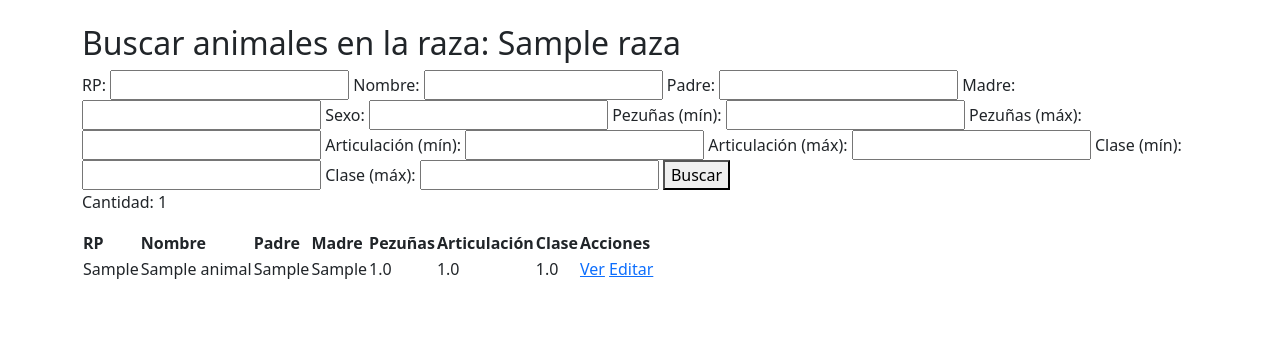
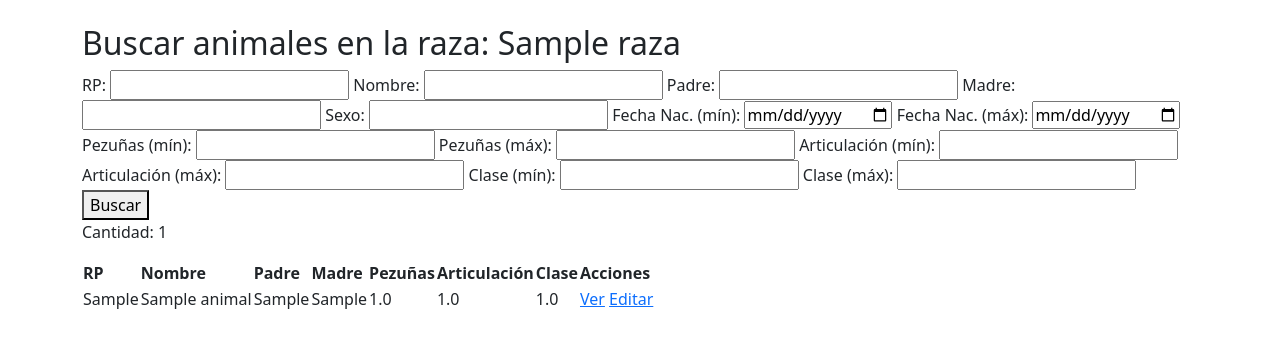
Before and after one commit to Fermin2107/Genetics, a Flask app: page /raza/1/buscar in a window 1280 px wide. Shown: the part 56-404 px from the top of the page. Run offline with Flask 3, Linux system fonts and the light colour scheme; a user stored in the database is signed in; tables that the repository leaves empty hold one stand-in row (values such as "Sample post").

Commit message:
Update buscar.html

```diff
--- a/templates/buscar.html
+++ b/templates/buscar.html
@@ -16,6 +16,12 @@
 
     <label for="sexo">Sexo:</label>
     <input type="text" name="sexo" id="sexo" value="{{ request.args.get('sexo', '') }}">
+
+    <!-- FILTROS FECHA NACIMIENTO -->
+    <label for="fecha_nac_min">Fecha Nac. (mín):</label>
+    <input type="date" name="fecha_nac_min" id="fecha_nac_min" value="{{ request.args.get('fecha_nac_min', '') }}">
+    <label for="fecha_nac_max">Fecha Nac. (máx):</label>
+    <input type="date" name="fecha_nac_max" id="fecha_nac_max" value="{{ request.args.get('fecha_nac_max', '') }}">
 
     <!-- FILTROS NUMÉRICOS -->
     <label for="pezuñas_min">Pezuñas (mín):</label>
```
